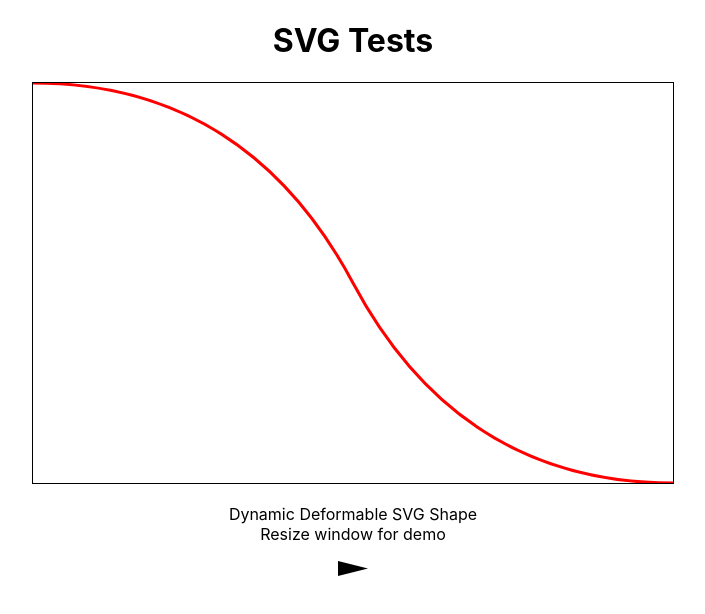
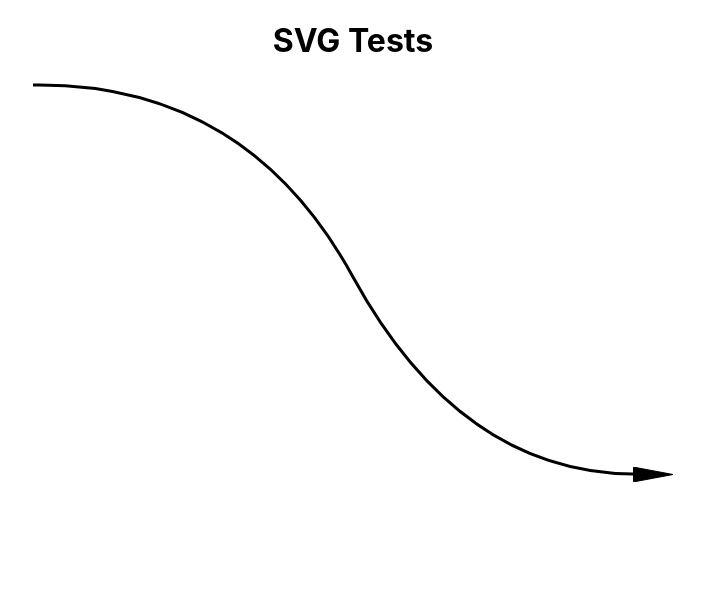
Before and after one commit to nick-silverchip/svg-tests, a React (Create React App) app: page / in a window 1280 px wide. Shown: the top 614 px of the page, without its empty margins (287-992 px from the left). Built offline with nearby package versions, Linux system fonts and the light colour scheme.

Commit message:
Implement SVG Arrow

```diff
--- a/src/App.css
+++ b/src/App.css
@@ -2,37 +2,17 @@
   text-align: center;
 }
 
-.App-logo {
-  height: 40vmin;
-  pointer-events: none;
+.container {
+  display: flex;
+  justify-content: center;
+  align-items: center;
 }
 
-@media (prefers-reduced-motion: no-preference) {
-  .App-logo {
-    animation: App-logo-spin infinite 20s linear;
-  }
+.svg-arrow {
+  position: relative;
+  width: 50vw;
+  height: 50vh;
+  /* border: 1px solid; */
+  display: flex;
+  align-items: baseline;
 }
-
-.App-header {
-  background-color: #282c34;
-  min-height: 100vh;
-  display: flex;
-  flex-direction: column;
-  align-items: center;
-  justify-content: center;
-  font-size: calc(10px + 2vmin);
-  color: white;
-}
-
-.App-link {
-  color: #61dafb;
-}
-
-@keyframes App-logo-spin {
-  from {
-    transform: rotate(0deg);
-  }
-  to {
-    transform: rotate(360deg);
-  }
-}
--- a/src/App.js
+++ b/src/App.js
@@ -1,6 +1,7 @@
 import "./App.css";
 import SVGCurve from "./SVGCurve";
 import SVGTriangle from "./SVGTriangle";
+import SVGArrow from "./SVGArrow";
 import { useWindowDimensions } from "./useWindowDimensions";
 
 function App() {
@@ -29,16 +30,24 @@ function App() {
     orientation: "right",
   };
 
+  const arrowProps = {
+    headWidth: 20,
+    headLength: 40,
+  };
+
   return (
     <div className="App">
       <h1>SVG Tests</h1>
-      <SVGCurve curve={curve1} />
-      <p>
+      {/* <SVGCurve curve={curve1} /> */}
+      {/* <p>
         Dynamic Deformable SVG Shape
         <br />
         Resize window for demo
-      </p>
-      <SVGTriangle data={triangle1} />
+      </p> */}
+      {/* <SVGTriangle props={triangle1} /> */}
+      <div class="container">
+        <SVGArrow props={arrowProps} />
+      </div>
     </div>
   );
 }
--- /dev/null
+++ b/src/SVGArrow.js
@@ -0,0 +1,44 @@
+import React, { useEffect, useRef, useState } from "react";
+import SVGCurve from "./SVGCurve";
+import SVGTriangle from "./SVGTriangle";
+
+export default function SVGArrow({
+  props: { headWidth = 20, headLength = 40 },
+}) {
+  const ref = useRef({ current: { clientHeight: 0, clientWidth: 0 } });
+  const [containerWidth, setContainerWidth] = useState(0);
+  const [containerHeight, setContainerHeight] = useState(0);
+
+  useEffect(() => {
+    setContainerWidth(ref.current.clientWidth || 0);
+    setContainerHeight(ref.current.clientHeight || 0);
+  }, [ref.current.clientWidth, ref.current.clientHeight]);
+
+  const curve = {
+    width: containerWidth - headLength,
+    height: containerHeight,
+    startXY: [0, 3],
+    endXY: [containerWidth - headLength, containerHeight - headWidth / 2.5],
+    centerXY: [containerWidth / 2, (containerHeight - headWidth / 2) / 2],
+    curveXY: [containerWidth / 3, 0],
+    strokeWidth: 3,
+    strokeColor: "#000",
+  };
+
+  const curveStyles = {
+    flex: 1,
+  };
+
+  const arrow = {
+    width: headLength,
+    heigth: headWidth,
+    orientation: "right",
+  };
+
+  return (
+    <div ref={ref} className="svg-arrow">
+      <SVGCurve curve={curve} curveStyles={curveStyles} />
+      <SVGTriangle props={arrow} />
+    </div>
+  );
+}
--- a/src/SVGCurve.js
+++ b/src/SVGCurve.js
@@ -11,14 +11,16 @@ export default function SVGCurve({
     strokeWidth = 4,
     strokeColor = "#000000",
   },
+  curveStyles = {},
 }) {
   return (
     <svg
       width={width}
       height={height}
       xmlns="http://www.w3.org/2000/svg"
-      style={{ border: "1px solid" }}
+      style={curveStyles}
       strokeWidth={strokeWidth}
+      className="svg-arrow-curve"
     >
       <path
         d={`M ${startXY[0]} ${startXY[1]} Q ${curveXY[0]} ${curveXY[1]}, ${centerXY[0]} ${centerXY[1]} T ${endXY[0]} ${endXY[1]}`}
--- a/src/SVGTriangle.js
+++ b/src/SVGTriangle.js
@@ -1,7 +1,7 @@
 import React from "react";
 
 export default function SVGTriangle({
-  data: { width = 30, height = 15, orientation = "right" },
+  props: { width = 30, height = 15, orientation = "right" },
 }) {
   const coords = {
     right: [
@@ -36,6 +36,7 @@ export default function SVGTriangle({
     >
       <polygon
         fill="black"
+        stroke="black"
         points={`${coords[orientation][0][0]}, ${coords[orientation][0][1]}  ${coords[orientation][1][0]}, ${coords[orientation][1][1]} ${coords[orientation][2][0]}, ${coords[orientation][2][1]} `}
       />
     </svg>
```
